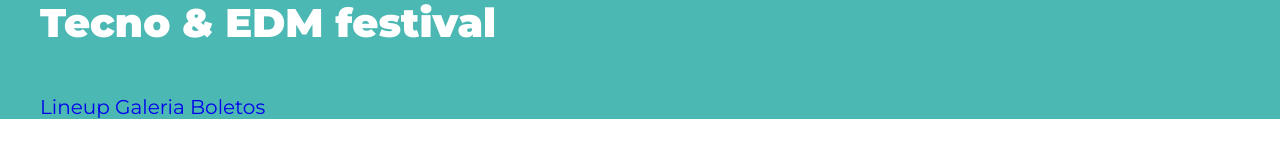
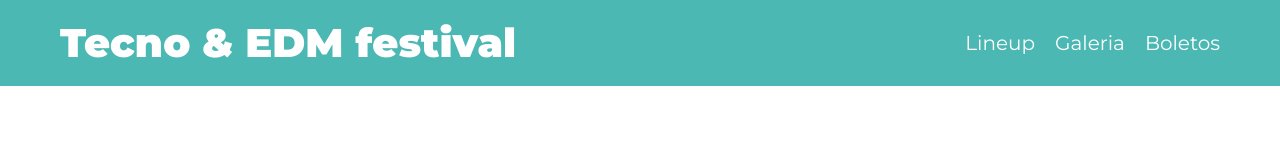
Before and after one commit to NoahXD-dev/festival-musica, a website: page index.html in a window 1280 px wide. Drawn offline with nearby package versions, Linux system fonts and the light colour scheme; files that its build step writes are made by us from their sources.

Commit message:
Refactor header styles for improved layout and navigation

```diff
--- a/src/scss/layout/_header.scss
+++ b/src/scss/layout/_header.scss
@@ -3,7 +3,28 @@
 .header {
     background-color: v.$verde;
 
+    .contenido-header {
+        padding: 2rem;
+        display: flex;
+        justify-content: space-between;
+        align-items: center;
+    }
+
     h1 {
         color: v.$blanco;
+        margin: 0;
     }
 }
+
+.navegacion-principal {
+    display: flex;
+    gap: 2rem;
+
+    a {
+        color: v.$blanco;
+
+        &:hover {
+            color: v.$amarillo;
+        }
+    }
+}
```
